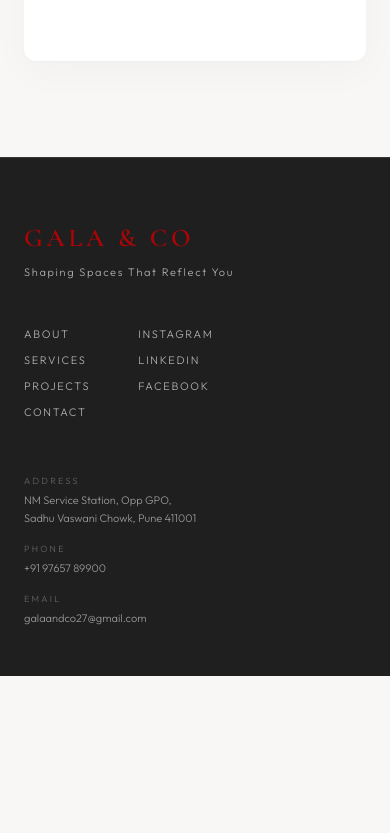
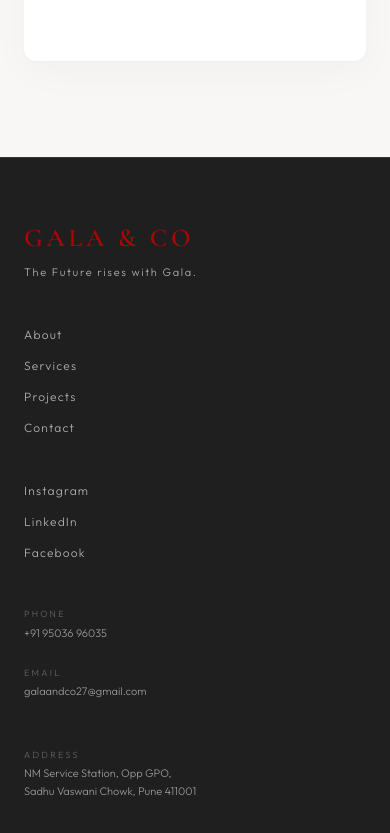
Before and after one commit to Bhawnesh140/Gala-Team-AB, a plain HTML site: page index.html in a window 390 px wide. Shown: the part 7962-8795 px from the top of the page. Before the commit the page ends 8638 px from the top, so only its background shows below. Drawn offline with nearby package versions, Linux system fonts and the light colour scheme.

Commit message:
Footer Change

```diff
--- a/css/styles.css
+++ b/css/styles.css
@@ -1073,6 +1073,11 @@ h6 {
 }
 
 @media (min-width: 1024px) {
+  .footer-grid {
+    grid-template-columns: 1.5fr 1fr 1fr 1fr 1fr;
+    gap: var(--space-32);
+  }
+
   .services-grid {
     grid-template-columns: 1fr 1fr;
     gap: var(--space-64);
@@ -1577,10 +1582,7 @@ address {
   padding-bottom: var(--space-48);
 }
 
-.footer-grid {
-  display: grid;
-  gap: 3rem;
-}
+
 
 .footer-logo {
   font-family: var(--font-heading);
@@ -1602,51 +1604,35 @@ address {
   letter-spacing: 0.15em;
 }
 
-.footer-links-group {
-  display: flex;
-  gap: 3rem;
-}
-
-.footer-links-col {
+.footer-col-nav nav,
+.footer-col-social nav {
   display: flex;
   flex-direction: column;
-  gap: 0.75rem;
-}
-
-.footer-links-col a,
-.footer-links-col span {
-  font-family: var(--font-body);
-  font-size: 0.6875rem;
-  letter-spacing: 0.15em;
-  text-transform: uppercase;
+  gap: var(--space-16);
+}
+
+.footer-col-nav a,
+.footer-col-social a {
+  font-family: var(--font-body);
+  font-size: 0.75rem;
+  letter-spacing: 0.1em;
   color: color-mix(in srgb, var(--color-bg) 65%, transparent);
-  /* Increased opacity */
   transition: color 0.4s var(--ease-luxury);
-  cursor: pointer;
   text-decoration: none;
 }
 
-.footer-links-col a:hover,
-.footer-links-col span:hover {
+.footer-col-nav a:hover,
+.footer-col-social a:hover {
   color: var(--color-primary);
 }
 
-.footer-cta a {
-  display: inline-flex;
-  padding: 0.75rem 2rem;
-  border: 1px solid var(--color-primary);
-  color: var(--color-primary);
-  font-family: var(--font-body);
-  font-size: 0.6875rem;
-  letter-spacing: 0.2em;
-  text-transform: uppercase;
-  transition: background-color 0.5s ease, color 0.5s ease;
-}
-
-.footer-cta a:hover {
-  background-color: var(--color-primary);
-  color: var(--color-primary-fg);
-}
+/* Base grid on mobile: 1 column */
+.footer-grid {
+  display: grid;
+  grid-template-columns: 1fr;
+  gap: var(--space-48);
+}
+
 
 .footer-bottom {
   margin-top: 4rem;
@@ -1830,7 +1816,7 @@ address {
   }
 
   .footer-grid {
-    grid-template-columns: 1fr 1fr 1fr;
+    grid-template-columns: 1fr 1fr;
     gap: var(--space-32);
     align-items: start;
   }
@@ -2007,15 +1993,11 @@ address {
 /* ============================================================
    FOOTER — CONTACT DETAILS COLUMN
    ============================================================ */
-.footer-contact-col {
+.footer-col-contact address,
+.footer-col-address address {
   display: flex;
   flex-direction: column;
-}
-
-.footer-contact-col address {
-  display: flex;
-  flex-direction: column;
-  gap: var(--space-16);
+  gap: var(--space-24);
   font-style: normal;
 }
 
--- a/index.html
+++ b/index.html
@@ -384,42 +384,52 @@
   <footer class="site-footer" role="contentinfo">
     <div class="container">
       <div class="footer-grid">
-        <!-- Logo & Tagline -->
-        <div>
+        <!-- Col 1: Brand Info -->
+        <div class="footer-col-brand">
           <p class="footer-logo">GALA &amp; CO</p>
-          <p class="footer-tagline">Shaping Spaces That Reflect You</p>
+          <p class="footer-tagline">The Future rises with Gala.</p>
         </div>
 
-        <!-- Links -->
-        <div class="footer-links-group">
-          <nav class="footer-links-col" aria-label="Footer navigation">
+        <!-- Col 2: Navigation -->
+        <div class="footer-col-nav">
+          <nav aria-label="Footer navigation">
             <a href="#about">About</a>
             <a href="#services">Services</a>
             <a href="#projects">Projects</a>
             <a href="#contact">Contact</a>
           </nav>
-          <div class="footer-links-col" aria-label="Social media">
+        </div>
+
+        <!-- Col 3: Social -->
+        <div class="footer-col-social">
+          <nav aria-label="Social media">
             <a href="https://www.instagram.com/galaandco_/" target="_blank" rel="noopener noreferrer">Instagram</a>
             <a href="https://www.linkedin.com/company/galaandco" target="_blank" rel="noopener noreferrer">LinkedIn</a>
             <a href="https://www.facebook.com/people/Maitri-Gala/pfbid032Fag9Bw9cJ5nBzQH3PmGudGNUkjH5dsN3UxyiwtXo1rvR3pL4UCdbM5anXoiC4xDl/"
               target="_blank" rel="noopener noreferrer">Facebook</a>
-          </div>
+          </nav>
         </div>
 
-        <!-- Contact Details -->
-        <div class="footer-contact-col">
+        <!-- Col 4: Contact -->
+        <div class="footer-col-contact">
+          <address>
+            <div class="footer-contact-item">
+              <span class="footer-contact-label">Phone</span>
+              <p class="footer-contact-value"><a href="tel:+919503696035">+91 95036 96035</a></p>
+            </div>
+            <div class="footer-contact-item">
+              <span class="footer-contact-label">Email</span>
+              <p class="footer-contact-value"><a href="mailto:galaandco27@gmail.com">galaandco27@gmail.com</a></p>
+            </div>
+          </address>
+        </div>
+
+        <!-- Col 5: Address -->
+        <div class="footer-col-address">
           <address>
             <div class="footer-contact-item">
               <span class="footer-contact-label">Address</span>
               <p class="footer-contact-value">NM Service Station, Opp GPO,<br />Sadhu Vaswani Chowk, Pune 411001</p>
-            </div>
-            <div class="footer-contact-item">
-              <span class="footer-contact-label">Phone</span>
-              <p class="footer-contact-value"><a href="tel:+919765789900">+91 97657 89900</a></p>
-            </div>
-            <div class="footer-contact-item">
-              <span class="footer-contact-label">Email</span>
-              <p class="footer-contact-value"><a href="mailto:galaandco27@gmail.com">galaandco27@gmail.com</a></p>
             </div>
           </address>
         </div>
```
Also changed, not shown: patch_footer.js (added, +66 -0 lines).
